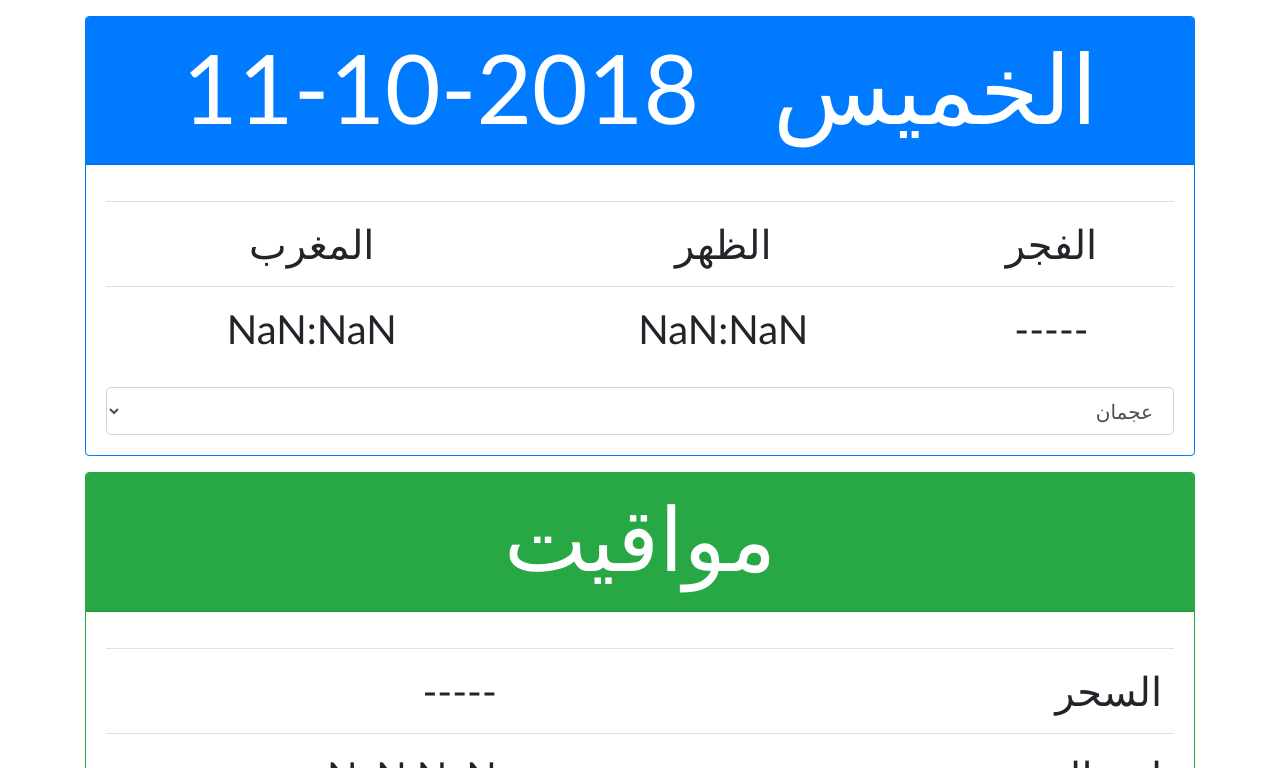
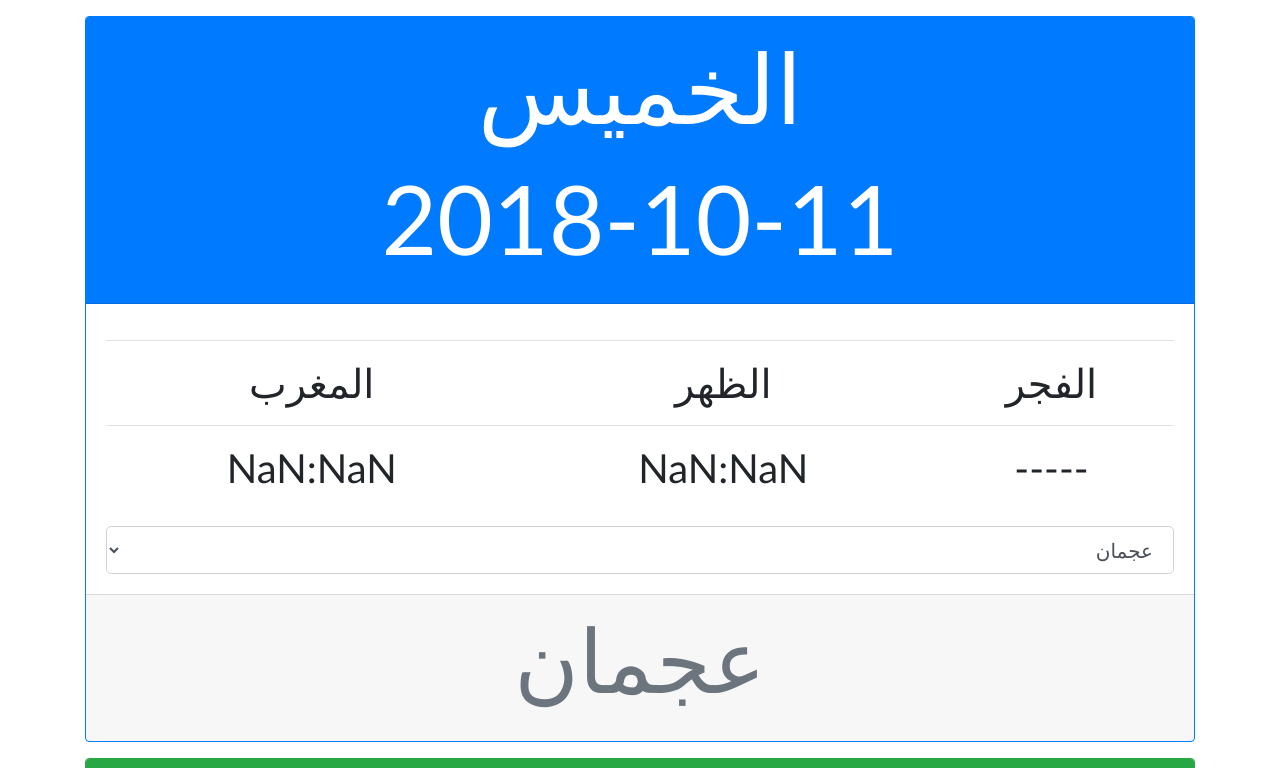
Before and after one commit to computerchi/daytimes, a plain HTML site: page index.html in a window 1280 px wide. Shown: the top 768 px of the page. Drawn offline with Linux system fonts and the light colour scheme.

Commit message:
enhanced look

```diff
--- a/index.html
+++ b/index.html
@@ -18,9 +18,8 @@
 		<div class="card border-primary text-center mt-3">
 			<div class="card-header text-white bg-primary mb-3">
 				<h1 class="display-1">
-					<span id="dayName">Wed</span>
-					&nbsp;
-					<span id="dayDate">2018-6-20</span>
+					<p id="dayName">Wed</p>
+					<p id="dayDate">2018-6-20</p>
 				</h1>
 			</div>
 			<div class="card-body">
@@ -40,9 +39,9 @@
 				<select class="form-control form-control-lg" id="city" onchange="cityChange()"></select>
 
 			</div>
-			<!-- <div class="card-footer text-muted">
-				Choose your city!
-			</div> -->
+			<div class="card-footer text-muted">
+				<p id="cityName" class="display-2">عجمان</p>
+			</div>
 		</div>
 
 		<!-- <div id="qibla" class="compass">
@@ -98,6 +97,7 @@
 
 			function cityChange() {
 				var i = 1 * $('city').value;
+				$("cityName").innerHTML = cityParams[i][0];
 
 				update(cityParams[i][1], cityParams[i][2], cityParams[i][3], cityParams[i][4]);
 			}
```
